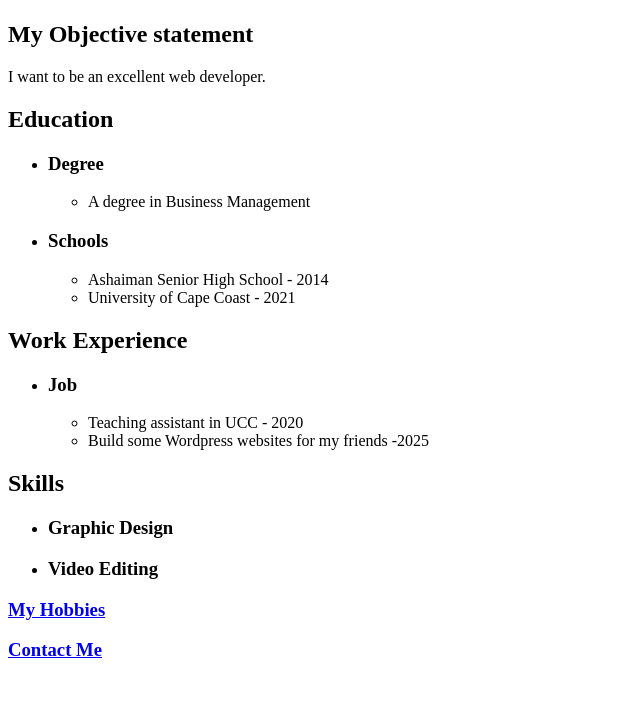
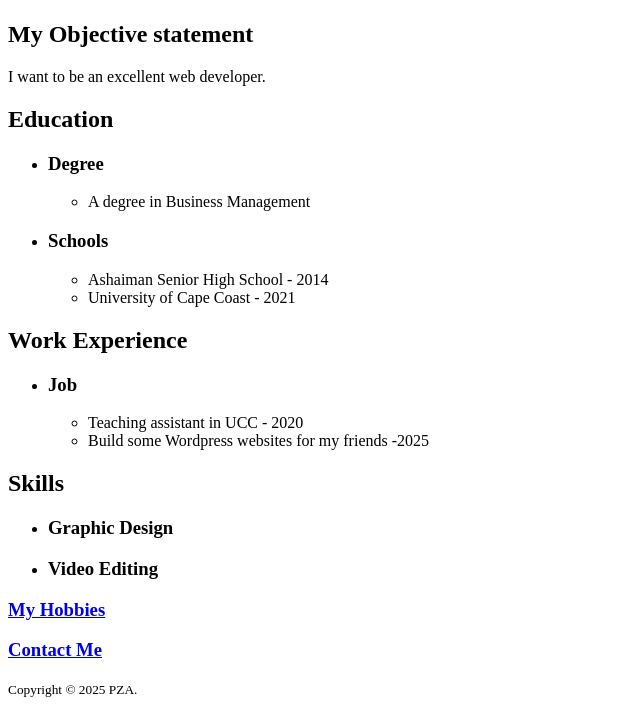
Before and after one commit to pza360/my-resume, a plain HTML site: page index.html in a window 1280 px wide. Shown: the part 91-800 px from the top of the page, without its empty margins (0-640 px from the left). Drawn offline with Linux system fonts and the light colour scheme.

Commit message:
Update index.html

```diff
--- a/index.html
+++ b/index.html
@@ -47,5 +47,11 @@
 
 <h3><a href="./public/hobbies.html">My Hobbies</a></h3>
 <h3><a href="./public/contact.html">Contact Me</a></h3>
+    <footer>
+    <small>
+      Copyright © 2025 PZA.
+    </small>
+  </footer>
 </body>
+
 </html>
```
